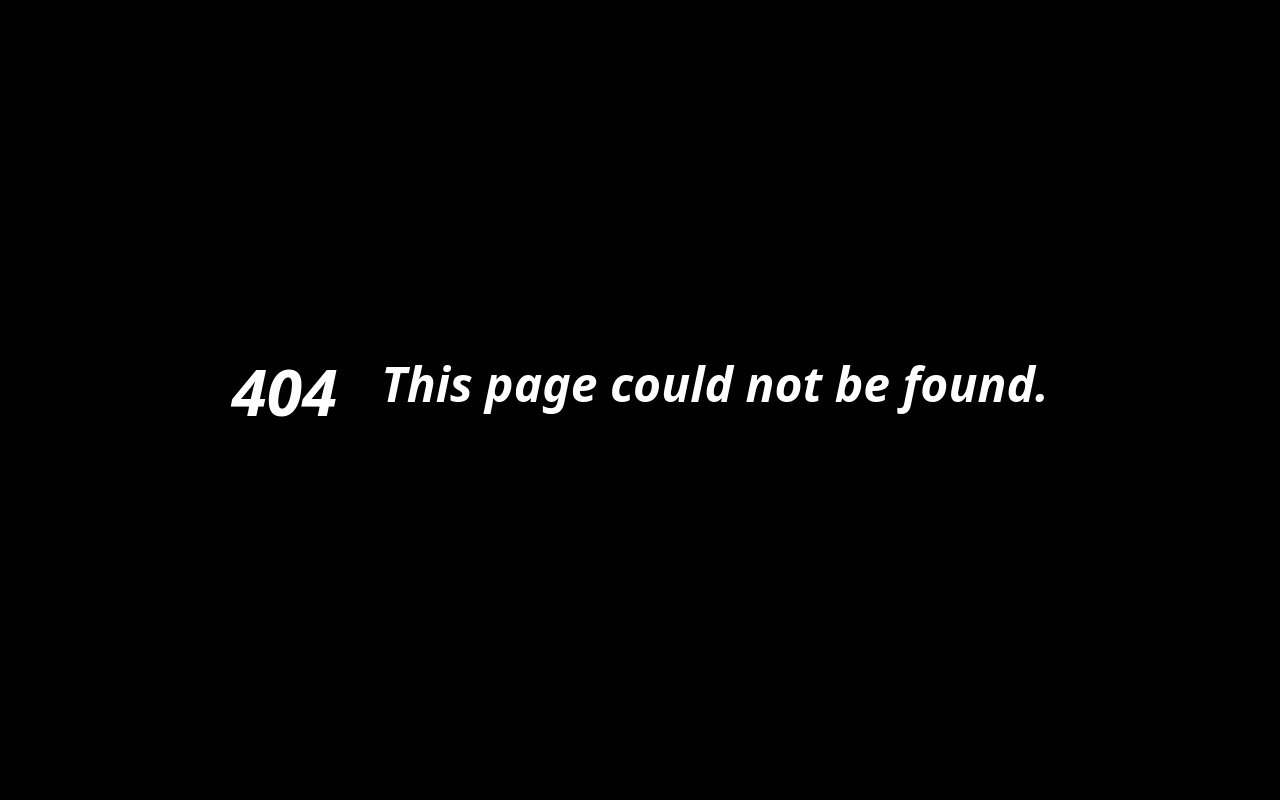
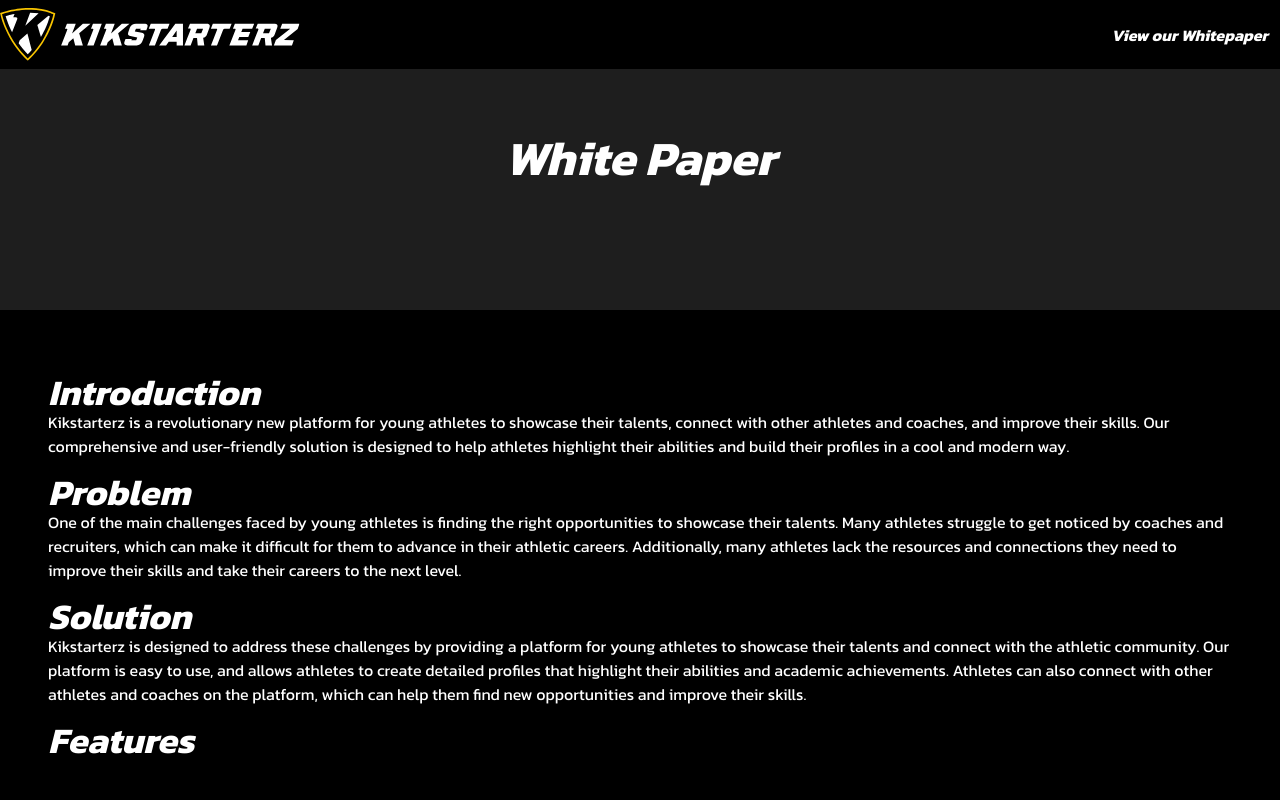
Before and after one commit to christoph-codes/kikstarterz, a Next.js app in the folder web/: page /white-paper in a window 1280 px wide. Before the commit this address had no page. Shown: the top 800 px of the page. Built offline with nearby package versions, Linux system fonts and the light colour scheme.

Commit message:
7: Setup header to prepare for navigation and add white paper link. Resolves issue #7

```diff
--- a/web/components/Header/index.tsx
+++ b/web/components/Header/index.tsx
@@ -1,17 +1,22 @@
 import { Flex, Image } from "@chakra-ui/react";
+import NavLink from "../NavLink";
 
 const Header = () => {
 	return (
 		<Flex
-			justifyContent="center"
+			justifyContent="space-between"
 			bgColor="brand.black.default"
 			paddingY="8px"
+			alignItems="center"
+			borderBottom="solid 1px"
+			borderBottomColor="brand.black.hover"
 		>
 			<Image
 				src="/kikstarterz_hori_logo_light.svg"
 				alt="Kikstarterz Logo"
 				width="300px"
 			/>
+			<NavLink href="/white-paper">View our Whitepaper</NavLink>
 		</Flex>
 	);
 };
--- a/web/components/NavLink/NavLink.module.scss
+++ b/web/components/NavLink/NavLink.module.scss
@@ -3,11 +3,14 @@
 	padding: 4px;
 	margin: 0 8px;
 	text-align: center;
+
 	span {
-		transition: 0.15s ease-in-out;
+		transition: color 0.15s ease-in-out;
 		font-size: 16px;
 		color: var(--chakra-colors-brand-white-default);
 		white-space: nowrap;
+		font-weight: bold;
+		font-style: italic;
 	}
 	&:hover, &Active {
 		span {
--- /dev/null
+++ b/web/pages/white-paper.mdx
@@ -0,0 +1,37 @@
+import PageTemplate from "@/templates/Page";
+import Section from "@/components/Section";
+import Hero from "@/components/Hero";
+
+<PageTemplate title="Kikstarterz White Paper">
+    <Section
+        bgColor="brand.black.hover"
+        title="White Paper"
+    />
+    <Section>
+### Introduction
+
+Kikstarterz is a revolutionary new platform for young athletes to showcase their talents, connect with other athletes and coaches, and improve their skills. Our comprehensive and user-friendly solution is designed to help athletes highlight their abilities and build their profiles in a cool and modern way.
+
+### Problem
+
+One of the main challenges faced by young athletes is finding the right opportunities to showcase their talents. Many athletes struggle to get noticed by coaches and recruiters, which can make it difficult for them to advance in their athletic careers. Additionally, many athletes lack the resources and connections they need to improve their skills and take their careers to the next level.
+
+### Solution
+
+Kikstarterz is designed to address these challenges by providing a platform for young athletes to showcase their talents and connect with the athletic community. Our platform is easy to use, and allows athletes to create detailed profiles that highlight their abilities and academic achievements. Athletes can also connect with other athletes and coaches on the platform, which can help them find new opportunities and improve their skills.
+
+### Features
+
+-   Player Profiles: Athletes can create detailed profiles that highlight their abilities, academic achievements, and other information.
+-   Connect with Coaches and Athletes: Athletes can connect with other athletes and coaches on the platform, which can help them find new opportunities and improve their skills.
+-   Player's Feed: Athletes can share their journey, progress, and latest achievements with those they follow.
+-   Search and Discovery: Athletes and coaches can search and discover other athletes on the platform based on various criteria, such as sport, location, and skill level.
+-   Comprehensive and User-Friendly: The platform is easy to navigate and provides a comprehensive set of features to help athletes showcase their talents and connect with the athletic community.
+
+### Conclusion
+
+Kikstarterz is a platform that provides a comprehensive and user-friendly solution for young athletes to showcase their talents, connect with other athletes and coaches, and improve their skills. Our platform helps athletes find new opportunities and improve their skills, while also making it easy for them to connect with the athletic community and get noticed by coaches and recruiters. Sign up for Kikstarterz now and start your journey to take your athletic career to the next level.
+
+    </Section>
+
+</PageTemplate>
```
